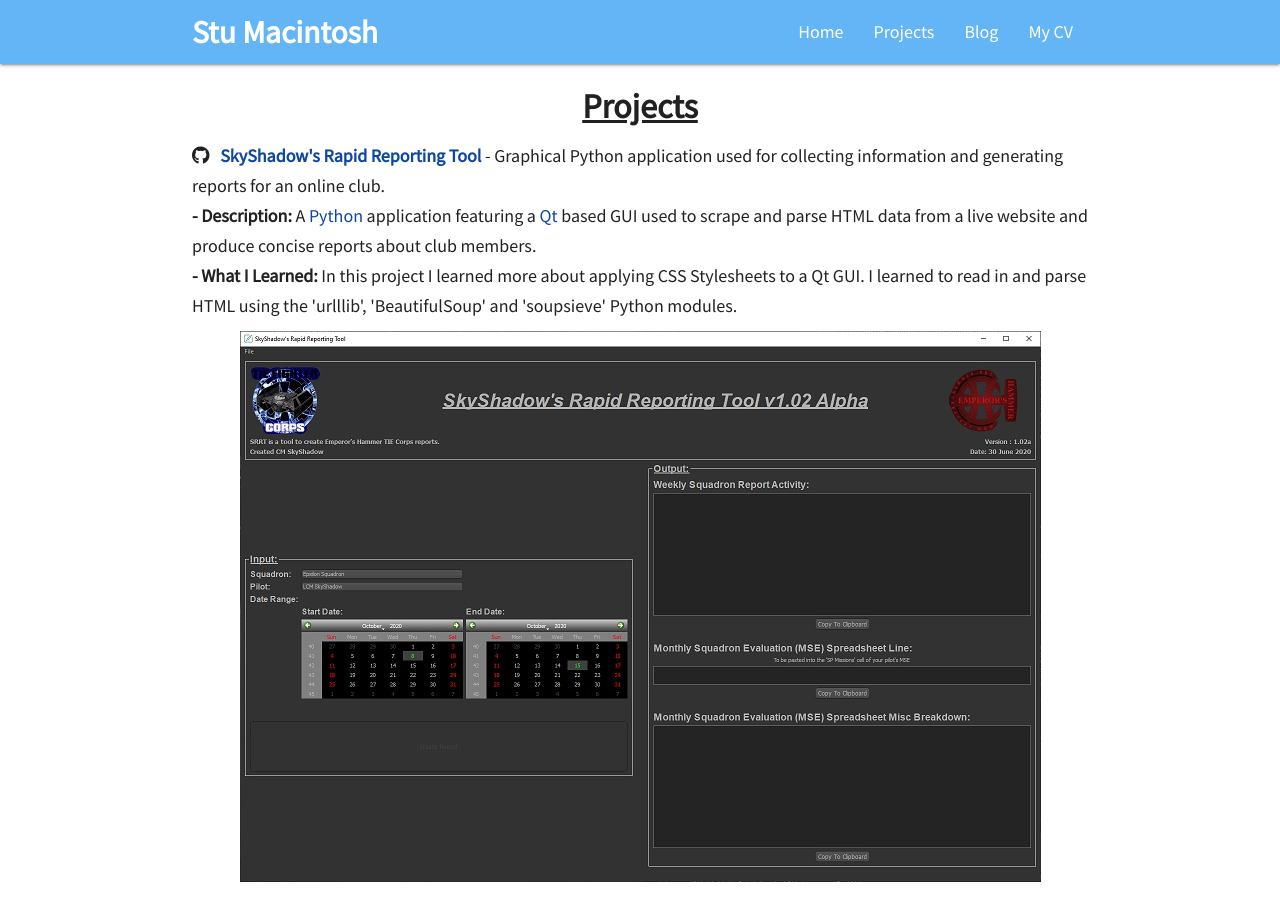
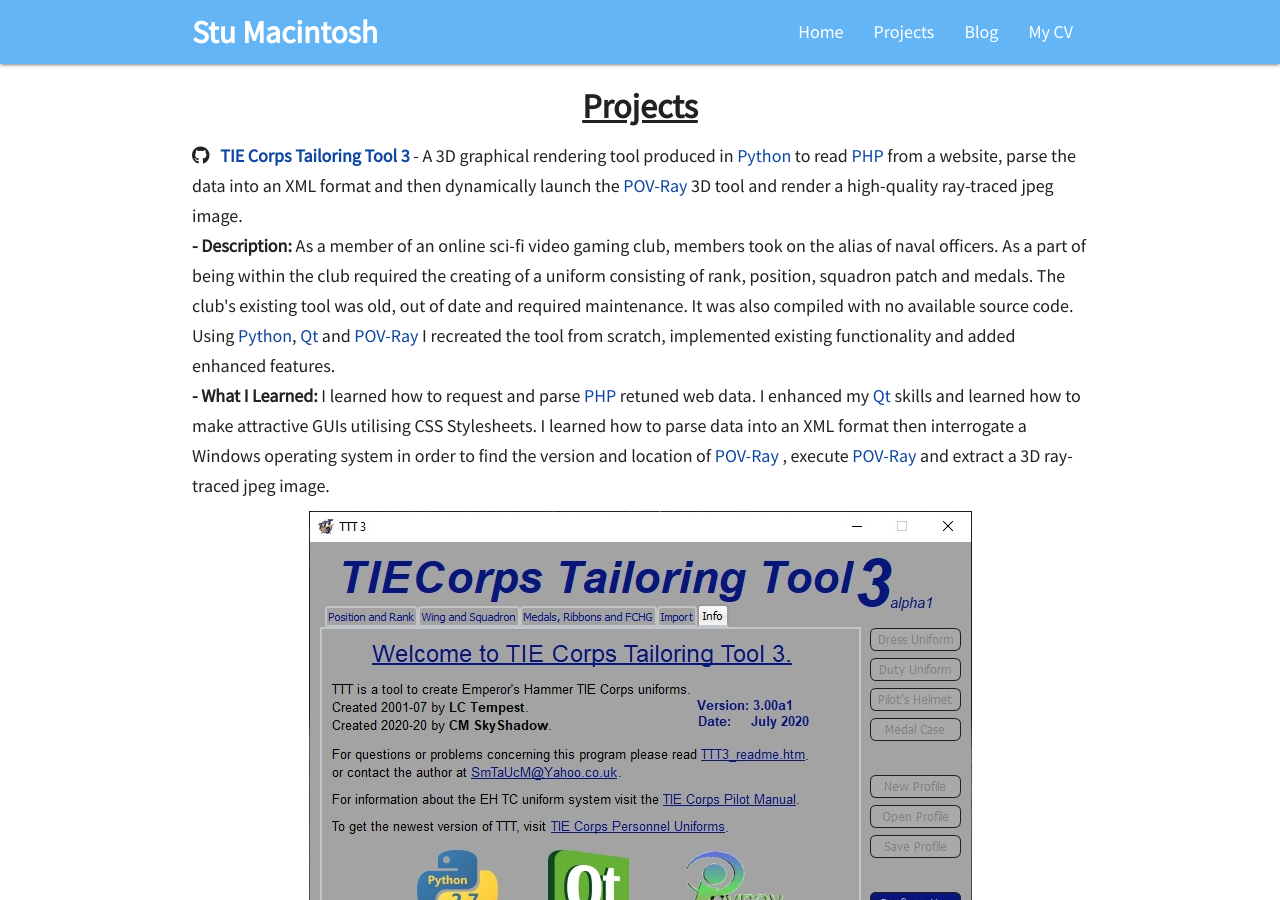
Before and after one commit to SmTaUcM/SmTaUcM.github.io, a Jekyll site: the page built from projects.html, in a window 1280 px wide and 900 px high. Built offline with Jekyll 4.4.1, drawn with Linux system fonts in a browser that asks for light colours; nearby versions of some CDN libraries.

Commit message:
projects.html - Added TTT3 example.

```diff
--- a/_includes/projects.html
+++ b/_includes/projects.html
@@ -5,6 +5,53 @@
     </h4>
     <div class="panel panel-default">
       <div class="panel-body">
+
+
+	  <h5>
+          <i class="fab fa-github"></i>&nbsp;&nbsp;
+		  <strong><b><a href="https://github.com/SmTaUcM/TTT3">TIE Corps Tailoring Tool 3</a></b></strong>
+		  - A 3D graphical rendering tool produced in <a href="https://www.python.org/">Python</a> to read <a href="https://www.php.net/">PHP</a>
+		  from a website, parse the data into an XML format and then dynamically launch the <a href="http://www.povray.org/">POV-Ray</a>
+		  3D tool and render a high-quality ray-traced jpeg image.
+          <BR>
+		  <b>- Description:</b> As a member of an online sci-fi video gaming club, members took on the alias of naval officers.
+		  As a part of being within the club required the creating of a uniform consisting of rank, position, squadron patch and medals.
+		  The club's existing tool was old, out of date and required maintenance. It was also compiled with no available source code.
+		  Using <a href="https://www.python.org/">Python</a>, <a href="https://www.qt.io/">Qt</a> and <a href="http://www.povray.org/">POV-Ray</a>
+		  I recreated the tool from scratch, implemented existing functionality and added enhanced features.
+		  <BR>
+		  <b>- What I Learned:</b> I learned how to request and parse <a href="https://www.php.net/">PHP</a> retuned web data.
+		  I enhanced my <a href="https://www.qt.io/">Qt</a> skills and learned how to make attractive GUIs utilising CSS Stylesheets.
+		  I learned how to parse data into an XML format then interrogate a Windows operating system in order to find the version and
+		  location of <a href="http://www.povray.org/">POV-Ray</a> , execute <a href="http://www.povray.org/">POV-Ray</a> and extract
+		  a 3D ray-traced jpeg image.
+        </h5>
+		<div class="row">
+			<div class="column">
+				<img
+				  src=" {{ site.baseurl }}img/projects/ttt3/ttt3_1.jpg"
+				  class="responsive-img center-block"
+				  id="ttt3_1"
+				  alt="TIE Corps Tailoring Tool 3 Landing Page."
+				/>
+			</div>
+			<div class="column">
+				<img
+				  src=" {{ site.baseurl }}img/projects/ttt3/ttt3_2.jpg"
+				  class="responsive-img center-block"
+				  id="ttt3_2"
+				  alt="TIE Corps Tailoring Tool 3 Options Page."
+				/>
+			</div>
+			<div class="column">
+				<img
+				  src=" {{ site.baseurl }}img/projects/ttt3/dress.png"
+				  class="responsive-img center-block"
+				  id="dress"
+				  alt="TIE Corps Tailoring Tool 3 Final Output Image."
+				/>
+			</div>
+		</div>
 
 
         <h5>
```
Also changed, not shown: img/projects/pbaemu/pbaemu_1.jpg (added), img/projects/pbaemu/pbaemu_2.jpg (added), img/projects/ttt3/dress.png (added), img/projects/ttt3/ttt3_1.jpg (added), img/projects/ttt3/ttt3_2.jpg (added).
